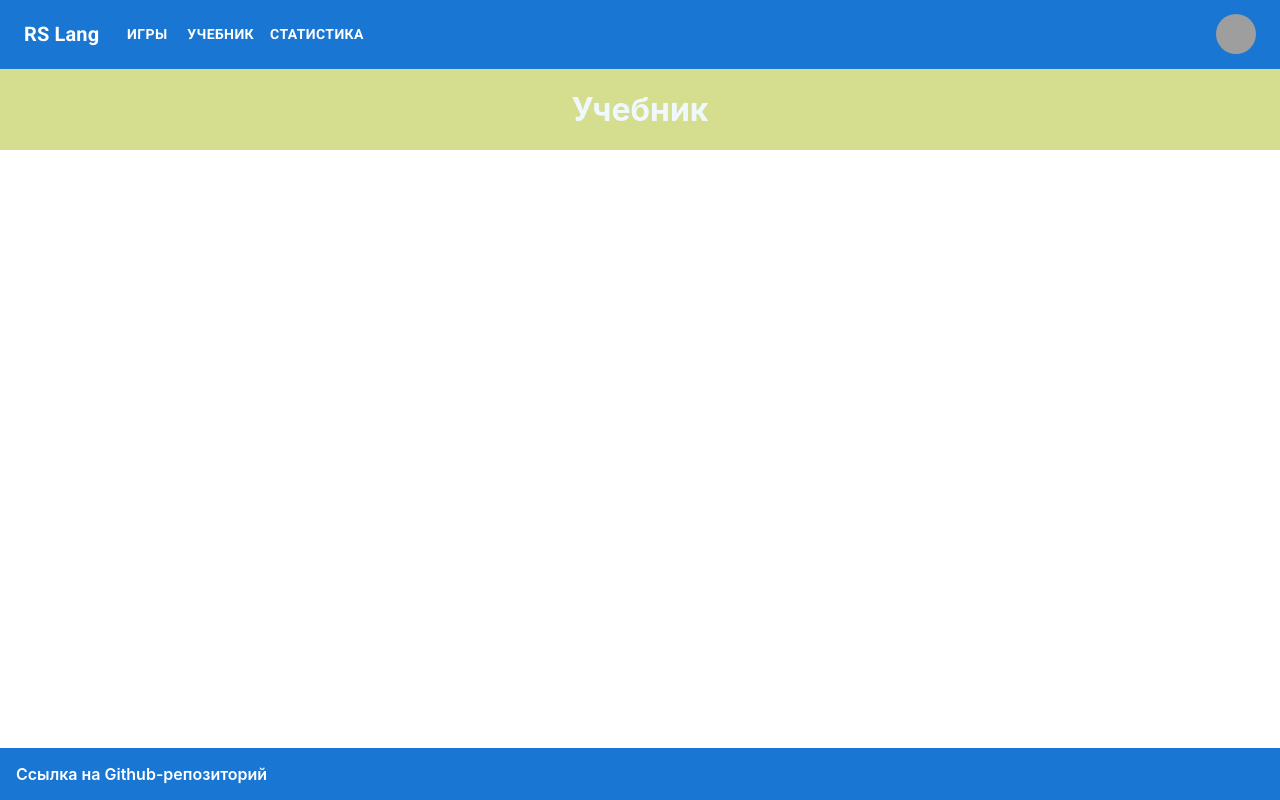
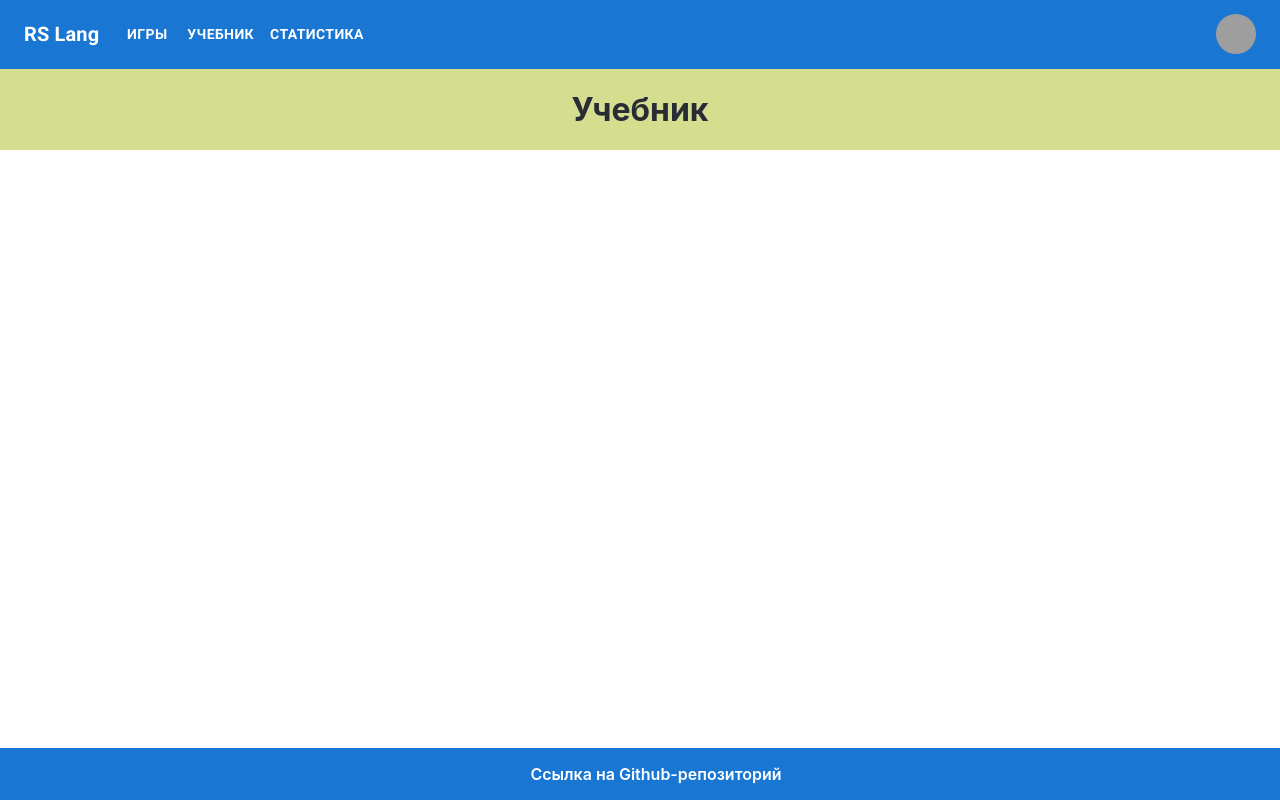
Before and after one commit to serguntchik/rslang-team-serguntchik, a React (Create React App) app: page /manual in a window 1280 px wide. Built offline with nearby package versions, Linux system fonts and the light colour scheme; grey boxes are pictures that could not be loaded.

Commit message:
fix: render

```diff
--- a/package.json
+++ b/package.json
@@ -16,7 +16,6 @@
         "@types/node": "^16.11.22",
         "@types/react": "^17.0.39",
         "@types/react-dom": "^17.0.11",
-        "husky": "^7.0.4",
         "react": "^17.0.2",
         "react-dom": "^17.0.2",
         "react-router-dom": "^6.2.1",
@@ -26,6 +25,7 @@
         "web-vitals": "^2.1.4"
     },
     "devDependencies": {
+        "husky": "^7.0.4",
         "lint-staged": "^12.3.3",
         "prettier": "^2.5.1"
     },
--- a/src/App.css
+++ b/src/App.css
@@ -1,5 +1,6 @@
 .App {
   text-align: center;
+  color: #282c34;
 }
 
 .App-logo {
--- a/src/App.tsx
+++ b/src/App.tsx
@@ -10,10 +10,7 @@ import { Outlet, Link } from 'react-router-dom';
 function App() {
     return (
         <div className="App">
-            <ResponsiveAppBar />
             <div>some content</div>
-            <Footer />
-            <Outlet />
         </div>
     );
 }
--- a/src/components/ResponsiveAppBar.tsx
+++ b/src/components/ResponsiveAppBar.tsx
@@ -23,17 +23,21 @@ const ResponsiveAppBar = () => {
 
     const handleOpenNavMenu = (event: React.MouseEvent<HTMLElement>) => {
         setAnchorElNav(event.currentTarget);
+        console.log(' handleOpenNavMenu');
     };
     const handleOpenUserMenu = (event: React.MouseEvent<HTMLElement>) => {
         setAnchorElUser(event.currentTarget);
+        console.log(' handleOpenUserMenu');
     };
 
     const handleCloseNavMenu = () => {
         setAnchorElNav(null);
+        console.log('close');
     };
 
     const handleCloseUserMenu = () => {
         setAnchorElUser(null);
+        console.log('close2');
     };
 
     return (
--- a/src/index.tsx
+++ b/src/index.tsx
@@ -8,17 +8,22 @@ import { BrowserRouter, Routes, Route } from 'react-router-dom';
 import Games from './routes/Games';
 import Manual from './routes/Manual';
 import Statistic from './routes/Statistic';
-
+import Footer from './components/Footer';
+import ResponsiveAppBar from './components/ResponsiveAppBar';
 const rootElement = document.getElementById('root');
 
 render(
     <BrowserRouter>
+        <div className="App">
+            <ResponsiveAppBar />
             <Routes>
                 <Route path="/" element={<App />} />
                 <Route path="games" element={<Games />} />
                 <Route path="manual" element={<Manual />} />
                 <Route path="statistic" element={<Statistic />} />
             </Routes>
+            <Footer />
+        </div>
     </BrowserRouter>,
     rootElement,
 );
@@ -29,8 +34,3 @@ render(
 //     </React.StrictMode>,
 //     document.getElementById('root'),
 // );
-
-// If you want to start measuring performance in your app, pass a function
-// to log results (for example: reportWebVitals(console.log))
-// or send to an analytics endpoint. Learn more: https://bit.ly/CRA-vitals
-// reportWebVitals();
--- a/src/routes/Games.tsx
+++ b/src/routes/Games.tsx
@@ -3,12 +3,8 @@ import Footer from '../components/Footer';
 import ResponsiveAppBar from '../components/ResponsiveAppBar';
 
 const Games = () => (
-    <div>
-        <ResponsiveAppBar />
-        <div className="games">
-            <h1>Игры</h1>
-        </div>
-        <Footer />
+    <div className="games">
+        <h1>Игры</h1>
     </div>
 );
 
--- a/src/routes/Manual.tsx
+++ b/src/routes/Manual.tsx
@@ -3,12 +3,8 @@ import Footer from '../components/Footer';
 import ResponsiveAppBar from '../components/ResponsiveAppBar';
 
 const Manual = () => (
-    <div>
-        <ResponsiveAppBar />
-        <div className="manual">
-            <h1>Учебник</h1>
-        </div>
-        <Footer />
+    <div className="manual">
+        <h1>Учебник</h1>
     </div>
 );
 
--- a/src/routes/Statistic.tsx
+++ b/src/routes/Statistic.tsx
@@ -3,12 +3,8 @@ import Footer from '../components/Footer';
 import ResponsiveAppBar from '../components/ResponsiveAppBar';
 
 const Statistic = () => (
-    <div>
-        <ResponsiveAppBar />
-        <div className="statistic">
-            <h1>Статистика</h1>
-        </div>
-        <Footer />
+    <div className="statistic">
+        <h1>Статистика</h1>
     </div>
 );
 
```
Also changed, not shown: 1 other file (tests, documents, lock files or other folders). Lines whose indentation alone changed are shown as unchanged.
